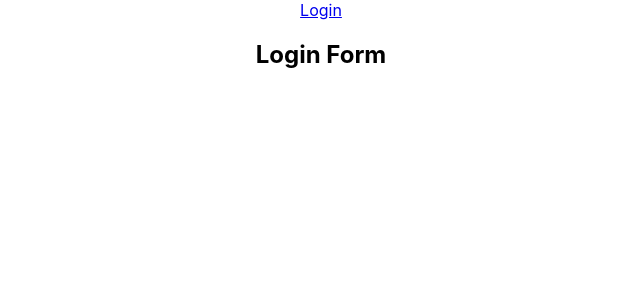
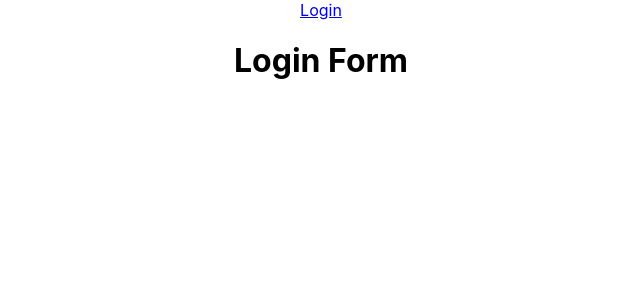
Before and after one commit to Build-Week-Kickstarter-1/Front-End, a React (Create React App) app in the folder kickstarter-success/: page /login in a window 1280 px wide. Shown: the top 300 px of the page, without its empty margins (319-959 px from the left). Built offline with nearby package versions, Linux system fonts and the light colour scheme.

Commit message:
created navbar

```diff
--- a/kickstarter-success/src/App.js
+++ b/kickstarter-success/src/App.js
@@ -1,19 +1,18 @@
 import React from "react";
-import { Link, Switch, Route } from "react-router-dom";
+import { Switch, Route } from "react-router-dom";
 import LoginForm from "./components/LoginForm";
+import NavBar from "./components/NavBar";
 import "./App.css";
 
 function App() {
   return (
     <div className="App">
-      <nav>
-        <Link to="/login">Login</Link>
-        <Switch>
-          <Route path="/login">
-            <LoginForm />
-          </Route>
-        </Switch>
-      </nav>
+      <NavBar />
+      <Switch>
+        <Route path="/login">
+          <LoginForm />
+        </Route>
+      </Switch>
     </div>
   );
 }
--- a/kickstarter-success/src/components/LoginForm.js
+++ b/kickstarter-success/src/components/LoginForm.js
@@ -2,7 +2,7 @@
 
 export default function LoginForm() {
   return (
-    <div className="login-form-container">
+    <div className="login-form">
       <h1>Login Form</h1>
     </div>
   );
--- /dev/null
+++ b/kickstarter-success/src/components/NavBar.js
@@ -0,0 +1,10 @@
+import React from "react";
+import { Link } from "react-router-dom";
+
+export default function () {
+  return (
+    <nav className="nav-bar">
+      <Link to="/login">Login</Link>
+    </nav>
+  );
+}
```
